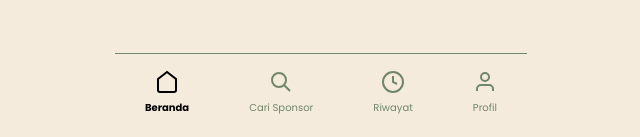
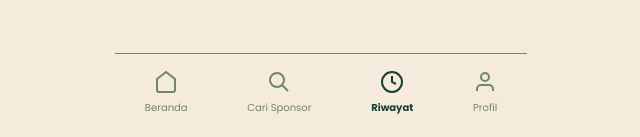
Before and after one commit to arfahri08/Temu-Dana, a website: page riwayat.html in a window 1280 px wide. Shown: the part 660-797 px from the top of the page, without its empty margins (319-959 px from the left). Drawn offline with Linux system fonts and the light colour scheme.

Commit message:
Update project

```diff
--- a/riwayat.html
+++ b/riwayat.html
@@ -20,7 +20,7 @@
     </a>
   </main>
   <nav class="bottom-nav">
-  <a href="index.html" class="nav-item active">
+  <a href="index.html" class="nav-item">
     <svg width="24" height="24" viewBox="0 0 24 24" fill="none" stroke="currentColor" stroke-width="2"><path d="M3 9l9-7 9 7v11a2 2 0 0 1-2 2H5a2 2 0 0 1-2-2z"></path></svg>
     Beranda
   </a>
@@ -28,7 +28,7 @@
     <svg width="24" height="24" viewBox="0 0 24 24" fill="none" stroke="currentColor" stroke-width="2"><path d="M21 21l-6-6m2-5a7 7 0 11-14 0 7 7 0 0114 0z"></path></svg>
     Cari Sponsor
   </a>
-  <a href="riwayat.html" class="nav-item">
+  <a href="riwayat.html" class="nav-item active">
     <svg width="24" height="24" viewBox="0 0 24 24" fill="none" stroke="currentColor" stroke-width="2"><circle cx="12" cy="12" r="10"></circle><polyline points="12 6 12 12 16 14"></polyline></svg>
     Riwayat
   </a>
--- a/style.css
+++ b/style.css
@@ -29,7 +29,7 @@ body { background: var(--bg-main); display: flex; justify-content: center; min-h
 .btn-primary:disabled { background: #9EAC99; cursor: not-allowed; opacity: 0.7; }
 .bottom-nav { position: fixed; bottom: 0; width: 100%; max-width: 412px; background: var(--bg-main); border-top: 1px solid var(--olive-green); display: flex; justify-content: space-around; padding: 16px 0 24px 0; z-index: 10; }
 .nav-item { text-decoration: none; color: var(--olive-green); font-size: 10px; display: flex; flex-direction: column; align-items: center; gap: 6px; }
-.nav-item.active { color: #000000 !important; font-weight: bold; }
+.nav-item.active { color: var(--forest-green) !important; font-weight: bold; }
 .badge { padding: 6px 12px; border-radius: 16px; font-weight: bold; font-size: 11px; display: inline-block; white-space: nowrap; }
 .bg-sangat-cocok { background: var(--match-bg); color: var(--match-green); }
 .bg-cocok { background: var(--fit-bg); color: var(--fit-text); }
```
